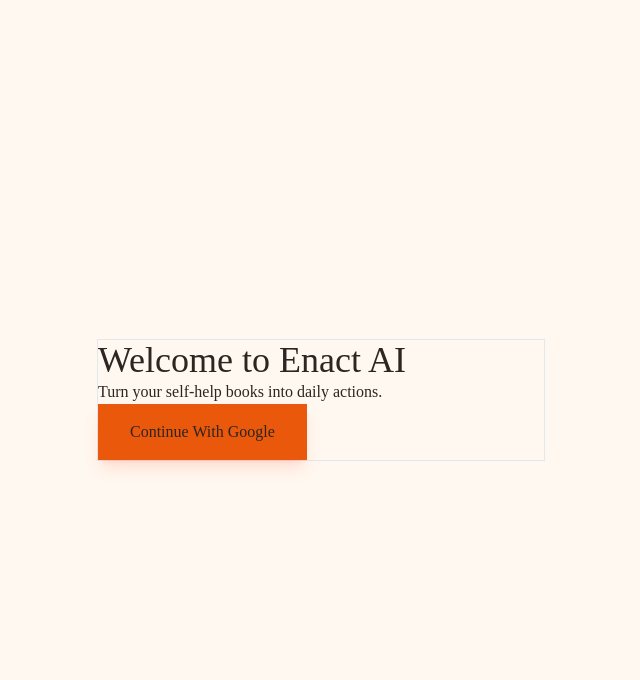
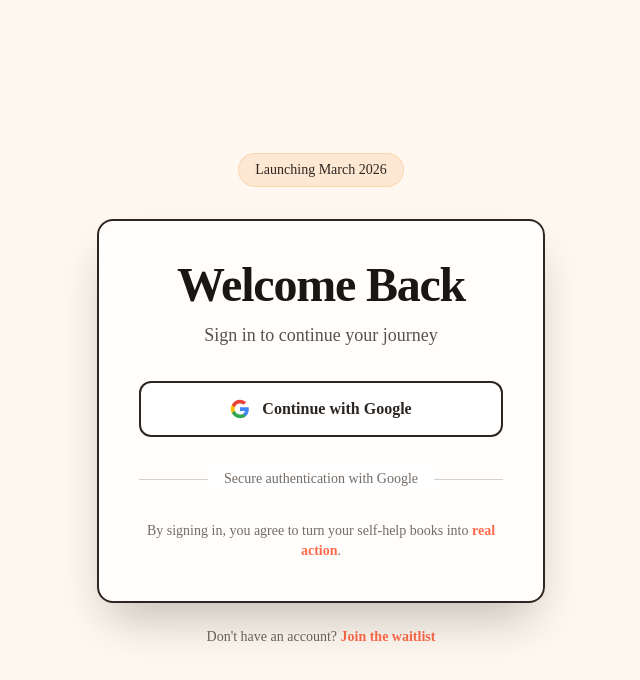
Before and after one commit to jatin02k/Enact-AI, a Next.js app: page /login in a window 1280 px wide. Shown: the top 680 px of the page, without its empty margins (319-959 px from the left). Built offline with nearby package versions, Linux system fonts and the light colour scheme.

Commit message:
google login working fine

```diff
--- a/src/app/login/page.tsx
+++ b/src/app/login/page.tsx
@@ -1,23 +1,65 @@
 'use client'
 
-import { signInWithGoogle } from "../auth/action"
+import { GoogleSignInButton } from "@/components/auth/google-sign-in-button"
+import { Badge } from "@/components/ui/badge"
 
-export default function loginPage(){
-    return(
-        <div className="min-h-screen bg-warm-cream flex items-center justify-center ">
-            <div className="w-full max-w-md shadow-2x backdrop-blur-sm relative z-10 border">
-                <h1 className=" text-4xl ">Welcome to Enact AI</h1>
-                <p>Turn your self-help books into daily actions.</p>
-                <form action={signInWithGoogle}>
-                    <button
-                    type="submit"
-                    className="h-14 w-full px-8 text-base sm:w-auto shadow-lg shadow-coral/20 disabled:opacity-50 bg-orange-600"
-                    >
-                        Continue With Google
-                    </button>
-                </form>
+export default function LoginPage() {
+  return (
+    <div className="relative flex min-h-screen flex-col items-center justify-center overflow-hidden bg-warm-cream px-4">
+      {/* Background Gradient - matching landing page */}
+      <div className="absolute inset-x-0 bottom-0 h-32 bg-gradient-to-t from-sunrise to-transparent opacity-50" />
+
+      {/* Login Card */}
+      <div className="relative z-10 w-full max-w-md">
+        {/* Badge */}
+        <div className="mb-8 flex justify-center">
+          <Badge variant="gold" className="px-4 py-1.5 text-sm font-medium">
+            Launching March 2026
+          </Badge>
+        </div>
+
+        {/* Card Container */}
+        <div className="rounded-2xl border-2 border-deep-brown bg-white/80 p-8 shadow-2xl backdrop-blur-sm sm:p-10">
+          {/* Header */}
+          <div className="mb-8 text-center">
+            <h1 className="font-heading text-4xl font-bold tracking-tight text-espresso sm:text-5xl">
+              Welcome Back
+            </h1>
+            <p className="mt-3 text-lg text-deep-brown/80">
+              Sign in to continue your journey
+            </p>
+          </div>
+
+          {/* Google Sign In Button */}
+          <GoogleSignInButton />
+
+          {/* Divider */}
+          <div className="relative my-8">
+            <div className="absolute inset-0 flex items-center">
+              <div className="w-full border-t border-warm-gray/30"></div>
             </div>
+            <div className="relative flex justify-center text-sm">
+              <span className="bg-white px-4 text-warm-gray">
+                Secure authentication with Google
+              </span>
+            </div>
+          </div>
 
+          {/* Footer Text */}
+          <p className="text-center text-sm text-warm-gray">
+            By signing in, you agree to turn your self-help books into{" "}
+            <span className="font-semibold text-coral">real action</span>.
+          </p>
         </div>
-    )
+
+        {/* Bottom Link */}
+        <p className="mt-6 text-center text-sm text-deep-brown/70">
+          Don&apos;t have an account?{" "}
+          <a href="/" className="font-semibold text-coral hover:text-coral/80 transition-colors">
+            Join the waitlist
+          </a>
+        </p>
+      </div>
+    </div>
+  )
 }
--- /dev/null
+++ b/src/components/auth/google-sign-in-button.tsx
@@ -0,0 +1,25 @@
+'use client'
+
+import { signInWithGoogle } from "@/app/auth/action"
+
+export function GoogleSignInButton() {
+  return (
+    <form action={signInWithGoogle}>
+      <button
+        type="submit"
+        className="group relative h-14 w-full overflow-hidden rounded-lg border-2 border-deep-brown bg-white px-8 text-base font-semibold text-deep-brown transition-all hover:bg-deep-brown hover:text-white focus:outline-none focus:ring-2 focus:ring-coral focus:ring-offset-2 disabled:opacity-50"
+      >
+        <span className="relative z-10 flex items-center justify-center gap-3">
+          {/* Google Icon SVG */}
+          <svg className="h-5 w-5" viewBox="0 0 24 24" fill="none" xmlns="http://www.w3.org/2000/svg">
+            <path d="M22.56 12.25c0-.78-.07-1.53-.2-2.25H12v4.26h5.92c-.26 1.37-1.04 2.53-2.21 3.31v2.77h3.57c2.08-1.92 3.28-4.74 3.28-8.09z" fill="#4285F4"/>
+            <path d="M12 23c2.97 0 5.46-.98 7.28-2.66l-3.57-2.77c-.98.66-2.23 1.06-3.71 1.06-2.86 0-5.29-1.93-6.16-4.53H2.18v2.84C3.99 20.53 7.7 23 12 23z" fill="#34A853"/>
+            <path d="M5.84 14.09c-.22-.66-.35-1.36-.35-2.09s.13-1.43.35-2.09V7.07H2.18C1.43 8.55 1 10.22 1 12s.43 3.45 1.18 4.93l2.85-2.22.81-.62z" fill="#FBBC05"/>
+            <path d="M12 5.38c1.62 0 3.06.56 4.21 1.64l3.15-3.15C17.45 2.09 14.97 1 12 1 7.7 1 3.99 3.47 2.18 7.07l3.66 2.84c.87-2.6 3.3-4.53 6.16-4.53z" fill="#EA4335"/>
+          </svg>
+          Continue with Google
+        </span>
+      </button>
+    </form>
+  )
+}
--- a/src/components/landing/header.tsx
+++ b/src/components/landing/header.tsx
@@ -12,7 +12,7 @@
         </div>
         <div className="flex items-center gap-4">
           <Link
-            href="#"
+            href="/login"
             className="text-sm font-medium text-warm-gray transition-colors hover:text-deep-brown"
           >
             Sign In
```
Also changed, not shown: src/lib/supabase/client.ts (+1 -19 lines), 2 other files (tests, documents, lock files or other folders).
